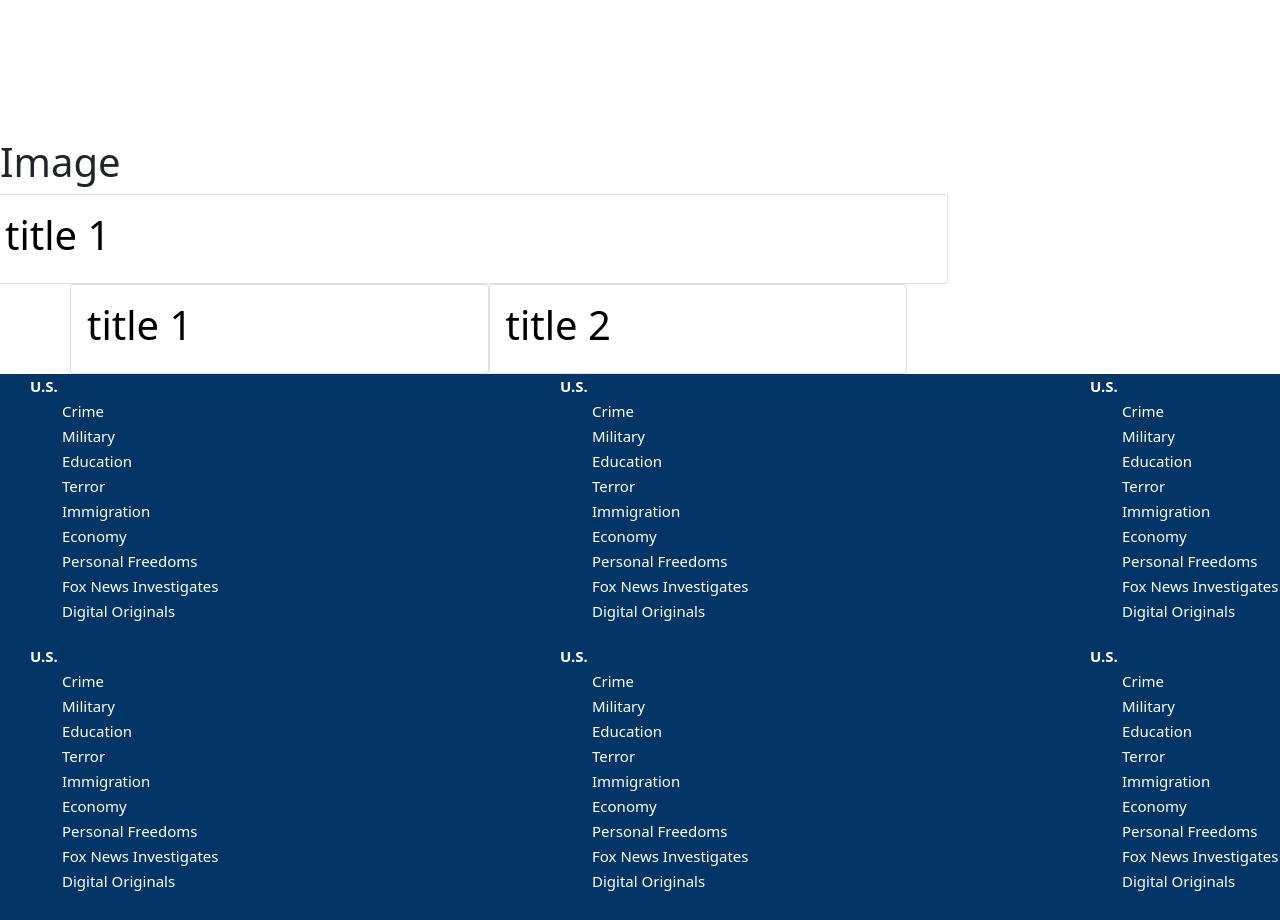
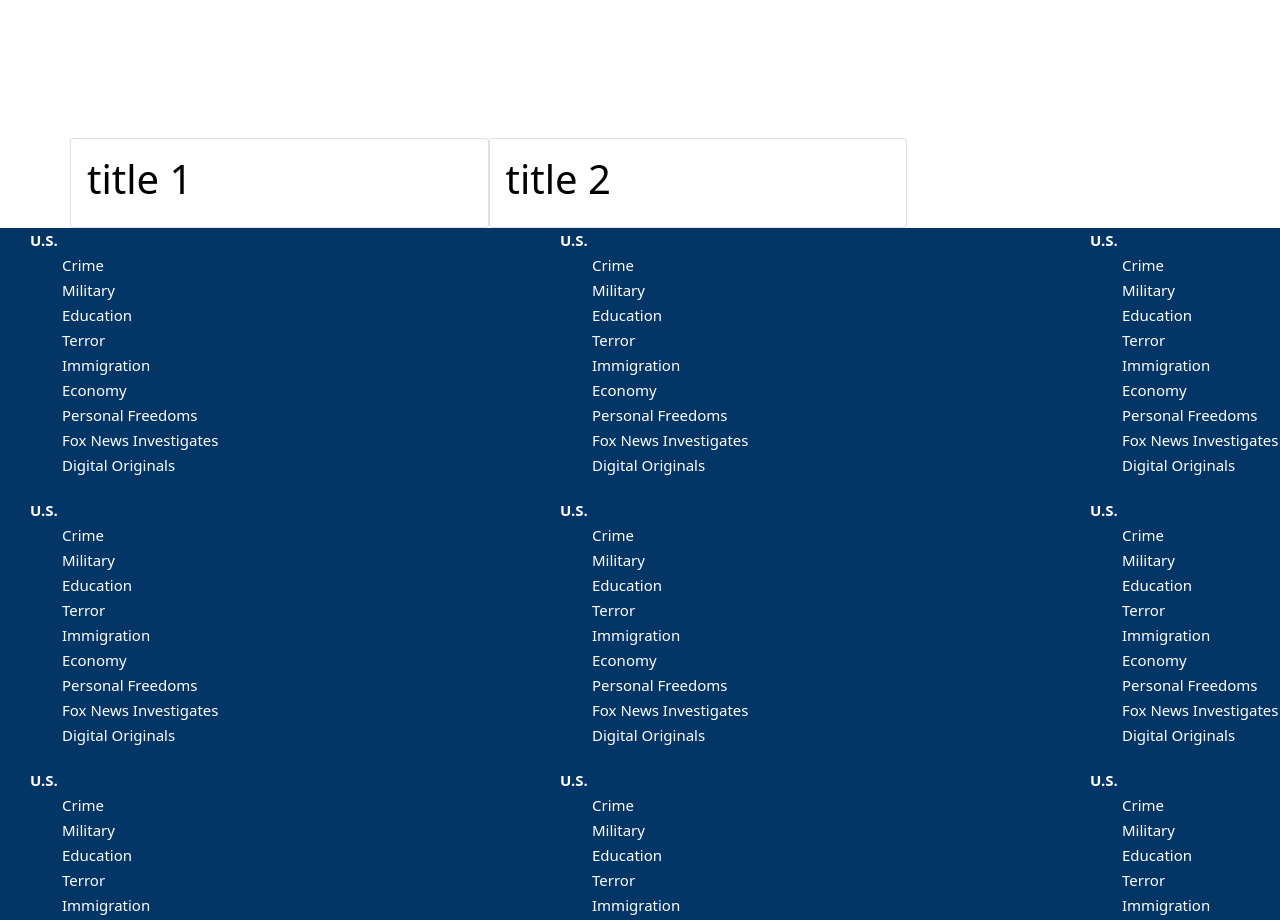
Before and after one commit to phongvan-1412/Techwiz-News, a React (Create React App) app in the folder react-frontend/: page / in a window 1280 px wide. Shown: the part 1300-2220 px from the top of the page. Built offline with nearby package versions, Linux system fonts and the light colour scheme.

Commit message:
Revert "Add topbody"
This reverts commit da71f48cd2a74f94f659037f94179dd14959a8cc.

```diff
--- a/react-frontend/src/App.js
+++ b/react-frontend/src/App.js
@@ -10,8 +10,6 @@ import {
 import Header from "./user/layout/Header";
 import Footer from "./user/layout/Footer";
 import SpotLights from "./user/layout/Body/SpotLights";
-import TopBody from "./user/layout/TopBody/Topbody";
-
 import { Provider } from "./user/layout/Body/BodySpotLight";
 
 class App extends Component {
@@ -22,7 +20,7 @@ class App extends Component {
         <Router>
           <div className="App">
             <Header branding="Contact Manager"></Header>
-            <TopBody />
+
             <div className="container">
               <Routes>
 
```
